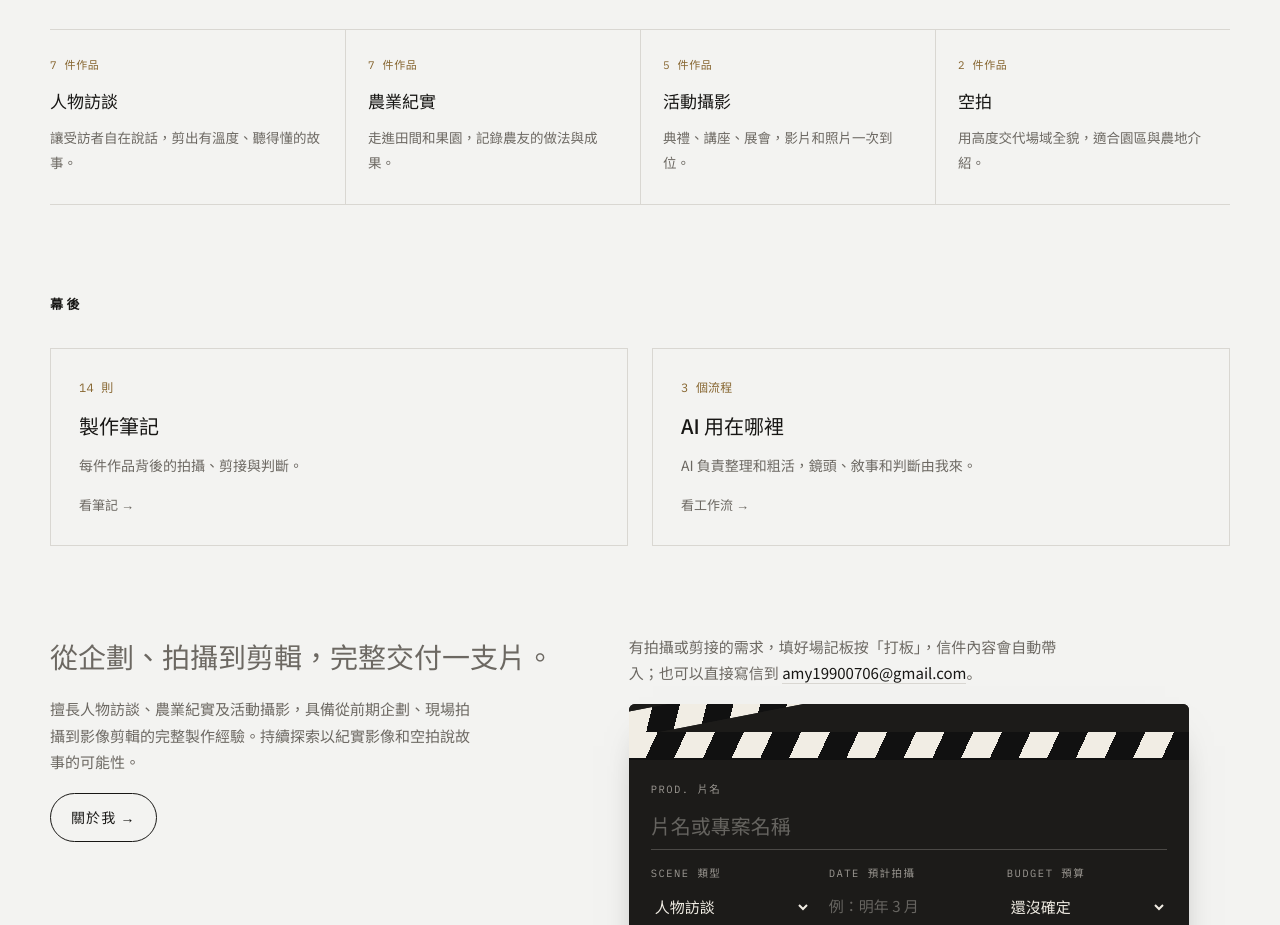
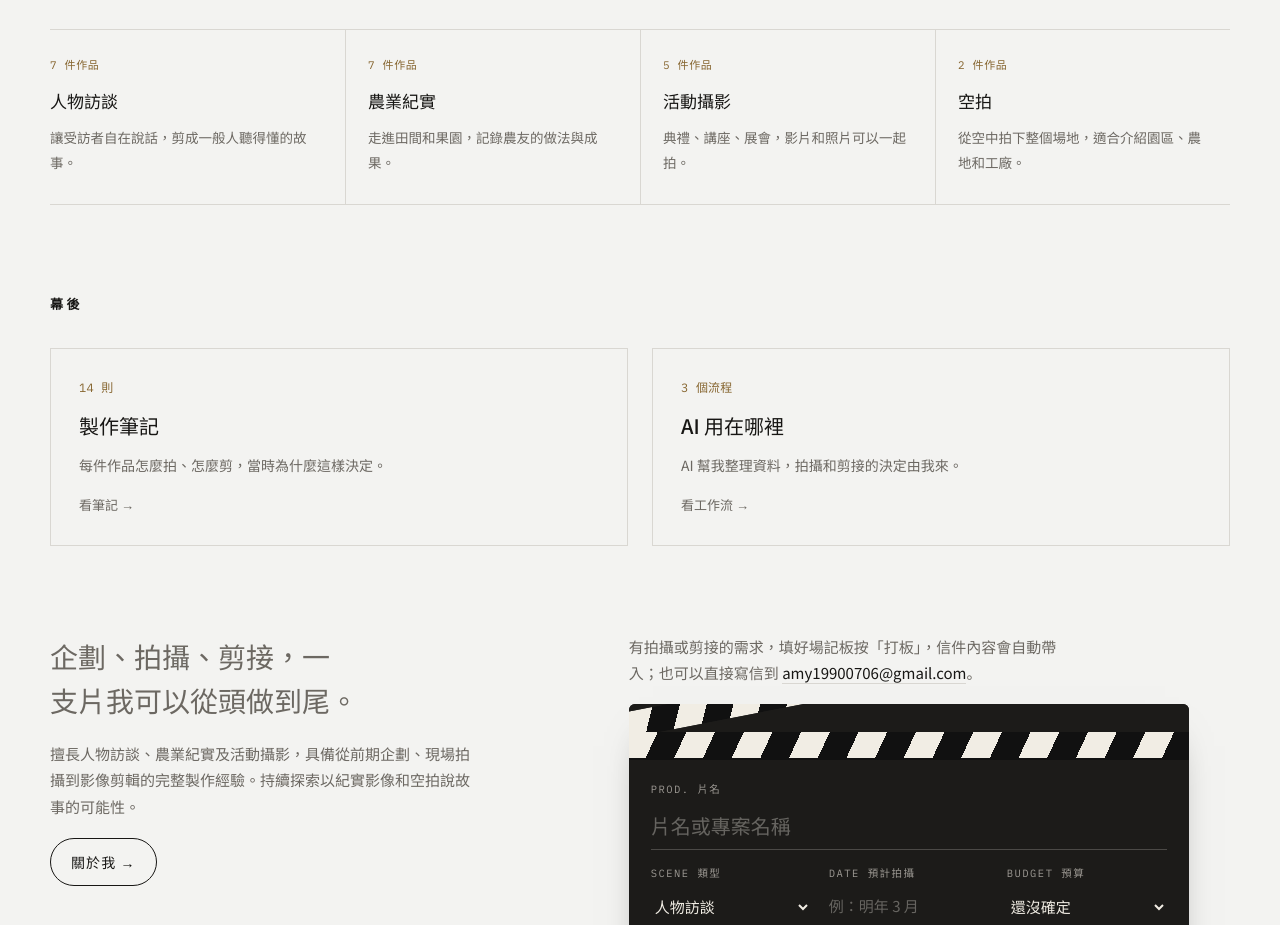
Before and after one commit to Amy0706-svg/portfolio, a plain HTML site: page index.html in a window 1280 px wide. Shown: the part 2604-3529 px from the top of the page. Drawn offline with Linux system fonts and the light colour scheme.

Commit message:
Rewrite site copy in plain language: drop abstract adjectives, contrast framing and poetic endings (in review)
Co-Authored-By: Claude Opus 5.5 <noreply@anthropic.com>
Claude-Session: https://claude.ai/code/session_01UxQ4k5zeX2wd9Dx3mjBrep

```diff
--- a/index.html
+++ b/index.html
@@ -633,7 +633,7 @@ const WORKS = [
     summary: "替苓業國際教育學院拍攝廣達國際機械的新廠落成典禮。現場另有攝影團隊記錄整場典禮，我負責的是另一條故事線：苓業創辦人黃鵬峻老師，和廣達機械老闆兄弟之間的互動。兄弟倆曾是苓業的課程學員，影片要讓人看到這段學習對他們事業的影響。2026 年 10 月 1 日拍攝，剪成 1 分 53 秒的社群影片。",
     notes: [
       { h: "同一場活動，找自己的角度", p: [
-        "典禮流程已經有別的團隊在拍，我把鏡頭放在人身上：創辦人和老闆兄弟的對話、互動和現場反應。片子因此有一條人物故事，不只是流程紀錄。"
+        "典禮流程已經有別的團隊在拍，我就專拍人：創辦人和老闆兄弟的對話、互動和現場反應。所以片子除了典禮流程，還有一段人物的故事。"
       ]},
       { h: "敘事調整", p: [
         "初版以活動紀錄的時間順序呈現。後續依發布需求，將學員感謝老師的現場發言提前，調整開場的敘事順序，再帶入剪綵、空拍與活動畫面。"
@@ -649,10 +649,10 @@ const WORKS = [
     spec: "4K · 23.976p · 16:9", duration: "0:57",
     cover: "images/xinhui.jpg",
     video: "videos/xinhui-brand.mp4", poster: "images/xinhui-poster.jpg",
-    summary: "替設計團隊心洄拍攝的品牌形象影片，以品牌理念和工作現場為主軸：場地佈置、和客戶討論、把設計一張一張貼進真實空間。2026 年 6 月完成，片長 57 秒。",
+    summary: "替設計團隊心洄拍的品牌形象影片。拍他們佈置場地、和客戶討論、把設計貼上牆面和玻璃的過程。2026 年 6 月完成，片長 57 秒。",
     notes: [
       { h: "剪接重點", p: [
-        "不拍成果展示，拍做事的過程。片中字卡「我們設計的，從來不只是畫面」「每一個細節，都有存在的理由」「美感，必須能被執行」，每一句都對到一個工作中的畫面，讓觀眾從動作理解這個團隊在意什麼。"
+        "鏡頭跟著團隊做事，沒有擺拍成品。片中三句字卡「我們設計的，從來不只是畫面」「每一個細節，都有存在的理由」「美感，必須能被執行」，每一句都配一個正在工作的畫面。"
       ]}
     ]
   },
@@ -664,7 +664,7 @@ const WORKS = [
     spec: "4K · 23.976p · 16:9", duration: "1:35",
     cover: "images/coffee-cupping.jpg",
     video: "videos/coffee-cupping.mp4", poster: "images/coffee-cupping-poster.jpg",
-    summary: "記錄 2026 臺南市國產精品咖啡評鑑暨分享媒合推廣活動。從活動佈置、現場杯測體驗到媒合競標，整理成 1 分 35 秒的活動紀錄，作為活動成果與品牌宣傳素材。",
+    summary: "記錄 2026 臺南市國產精品咖啡評鑑暨分享媒合推廣活動。從活動佈置、現場杯測體驗到媒合競標，剪成 1 分 35 秒的活動紀錄，給主辦單位做成果報告和宣傳用。",
     notes: [
       { h: "剪接重點", p: [
         "片子分成三段：活動佈置、咖啡杯測體驗、媒合競標。每段用中英雙語字卡開頭，沒到現場的人也能跟上活動流程。"
@@ -682,7 +682,7 @@ const WORKS = [
     summary: "替心洄拍攝的東山咖啡推廣短片。主持人行恩走訪東山咖啡，和店長聊品牌故事、烘豆特色與在地文化。2026 年 6 月拍攝，剪成 1 分 04 秒直式影片，給 Reels 和短影音平台使用。",
     notes: [
       { h: "剪接重點", p: [
-        "把烘豆知識拆成觀眾記得住的短句，搭配中英雙語字卡，例如「水洗、蜜處理、日曬」「每一道工序，都影響最終風味」。結尾留給來客試喝的真實反應，讓品牌故事落在一杯咖啡上。"
+        "把烘豆知識拆成一句一句的短字卡，中英雙語，例如「水洗、蜜處理、日曬」「每一道工序，都影響最終風味」。結尾放來客試喝後的反應。"
       ]}
     ]
   },
@@ -721,7 +721,7 @@ const WORKS = [
     summary: "訪問金川農園主人小敦，聊果園經營與病蟲害改善經驗。透過訪談與實際種植畫面，傳達農園重視友善環境、降低農藥使用的理念。",
     notes: [
       { h: "剪接重點", p: [
-        "用慢節奏、偏紀錄片的敘事，以訪談當主軸，搭配果園環境的 B-roll，讓資訊有層次，也更可信。"
+        "節奏放慢，用紀錄片的方式剪。以訪談為主，中間穿插果園的畫面，農友講到哪裡，觀眾就看得到哪裡。"
       ]}
     ],
     rights: PRIOR
@@ -738,10 +738,10 @@ const WORKS = [
     quote: { text: "前期螞蟻、介殼都很嚴重，用了半年多後，目前樹上幾乎沒有介殼、也沒有螞蟻。", by: "李大哥，夢想有機莊園" },
     notes: [
       { h: "長片：紀錄片式敘事", p: [
-        "著重金句挑選、情緒轉折與資訊層次安排，搭配果園現場 B-roll，保留真實感。"
+        "花最多時間在挑農友講的話：哪幾句最有說服力、前後怎麼排。中間穿插果園的畫面。"
       ]},
       { h: "短版：30 秒講清楚成果", p: [
-        "用「問題 → 時間 → 結果」的結構，保留農友證詞的可信度，再用果園 B-roll 佐證、推進節奏，讓觀眾在 30 秒內看懂重點。"
+        "照「問題 → 時間 → 結果」排：先講原本的蟲害，再講用了多久，最後講現在的樣子。果園畫面用來對照農友說的話，30 秒內講完。"
       ]}
     ],
     rights: PRIOR
@@ -758,8 +758,8 @@ const WORKS = [
     quote: { text: "以前線蟲會讓表皮黑化，這次採收的山藥白的就是白，幾乎沒有外觀問題。", by: "葉俊郎，雙溪山藥郎" },
     notes: [
       { h: "剪接重點", p: [
-        "分次拍攝的素材，以「最終收成成果」為主體，保留農友真實的反應和現場情緒。",
-        "短版用「有效 → 問題（線蟲黑化）→ 結果（白的就是白）」的節奏剪進 20 秒內，搭配山藥表皮與切面近拍，讓人一眼看懂賣相的價值。"
+        "素材是分好幾次拍的，剪的時候以最後的收成為主，留下農友看到成果時的反應。",
+        "短版用「有效 → 問題（線蟲黑化）→ 結果（白的就是白）」的順序剪進 20 秒內，搭配山藥表皮和切面的近拍，好不好看一眼就知道。"
       ]}
     ],
     rights: PRIOR
@@ -775,7 +775,7 @@ const WORKS = [
     summary: "用空拍介紹桃園大溪蕃薯藤的園區樣貌，另剪一支 30 秒直式短版給社群使用。",
     notes: [
       { h: "剪接重點", p: [
-        "沒有旁白，用「全貌 → 動線 → 核心區」三段整理場域資訊，搭配簡單的文字標註（田區分布、入口到核心區、主要設施）。節奏乾淨、偏商業呈現，適合在 Reels 快速看懂。"
+        "整支片沒有旁白，照「全貌 → 動線 → 核心區」的順序走，每一段配一行文字標註（田區分布、入口到核心區、主要設施）。"
       ]}
     ],
     rights: PRIOR
@@ -788,12 +788,12 @@ const WORKS = [
     spec: "1080 × 1920 · 直式 9:16", duration: "0:28",
     cover: "images/zhuolan-reels-card.jpg",
     video: "videos/zhuolan-reels.mp4", poster: "images/zhuolan-reels-poster.jpg", vertical: true,
-    summary: "從甘露梨果園訪談長片剪出的 IG Reels 成果短片，用 30 秒把農友的使用成果說清楚、建立信任。",
+    summary: "從甘露梨果園的訪談長片剪出 28 秒的 Reels，講農友用了之後果園的改變。",
     quote: { text: "前期螞蟻、介殼都很嚴重，用了半年多後，目前樹上幾乎沒有介殼、也沒有螞蟻。", by: "李大哥，夢想有機莊園" },
     versions: [["完整訪談（YouTube）", "5:27", "zhuolan-dream-farm"]],
     notes: [
       { h: "剪接重點", p: [
-        "用「問題 → 時間 → 結果」的成果敘事，保留農友證詞的可信度，再用果園現場 B-roll 佐證、推進節奏。字幕放大置中，關掉聲音也看得懂。"
+        "照「問題 → 時間 → 結果」的順序剪，果園畫面穿插在中間。字幕放大置中，關掉聲音也看得懂。"
       ]}
     ],
     rights: PRIOR
@@ -806,12 +806,12 @@ const WORKS = [
     spec: "1080 × 1920 · 直式 9:16", duration: "0:19",
     cover: "images/shuangxi-yam-reels-card.jpg",
     video: "videos/shuangxi-yam-reels.mp4", poster: "images/shuangxi-yam-reels-poster.jpg", vertical: true,
-    summary: "更短、更快的版本：19 秒內讓觀眾第一眼就懂成果在哪裡。",
+    summary: "從山藥郎的訪談剪出 19 秒的 Reels，第一句就講成果。",
     quote: { text: "以前線蟲會讓表皮黑化，這次採收的山藥白的就是白，幾乎沒有外觀問題。", by: "葉俊郎，雙溪山藥郎" },
     versions: [["完整訪談（YouTube）", "2:08", "shuangxi-yam"]],
     notes: [
       { h: "剪接重點", p: [
-        "以「有效（鉤子）→ 問題（線蟲讓表皮黑化）→ 結果（白的就是白）」的節奏剪進 20 秒內，搭配山藥表皮與切面近拍，讓人看懂賣相的價值。"
+        "以「有效（鉤子）→ 問題（線蟲讓表皮黑化）→ 結果（白的就是白）」的順序剪進 20 秒內，搭配山藥表皮和切面的近拍，好不好看一眼就知道。"
       ]}
     ],
     rights: PRIOR
@@ -824,11 +824,11 @@ const WORKS = [
     spec: "DJI Air 2S · 直式 9:16", duration: "0:31",
     cover: "images/fanshuteng-reels-card.jpg",
     video: "videos/fanshuteng-reels.mp4", poster: "images/fanshuteng-reels-poster.jpg", vertical: true,
-    summary: "把園區空拍剪成 30 秒直式短版，讓沒去過的人在 Reels 上快速看懂園區配置。",
+    summary: "把園區空拍剪成 31 秒的直式短版，沒去過的人看一次就知道園區怎麼走。",
     versions: [["YouTube 園區空拍", "", "fanshuteng-aerial"]],
     notes: [
       { h: "剪接重點", p: [
-        "沒有旁白，用「全貌 → 動線 → 核心區」整理場域資訊。每個鏡頭配一行標註，例如「動線｜入口 → 停車場」「水池生態保育區｜主要設施」，節奏乾淨，偏商業呈現。"
+        "沒有旁白，照「全貌 → 動線 → 核心區」的順序走。每個鏡頭配一行標註，例如「動線｜入口 → 停車場」「水池生態保育區｜主要設施」。"
       ]}
     ],
     rights: PRIOR
@@ -841,10 +841,10 @@ const WORKS = [
     spec: "16:9", duration: "1:44",
     cover: "images/farm-talk.jpg",
     video: "videos/farm-talk.mp4", poster: "images/farm-talk-poster.jpg",
-    summary: "把一場實體農業講座（友善農物銷售心法與活菌應用）剪成 1 分 44 秒精華短片，用於社群宣傳和活動、產品認知。",
+    summary: "把一場實體農業講座（友善農物銷售心法與活菌應用）剪成 1 分 44 秒的精華，放在社群上宣傳活動和產品。",
     notes: [
       { h: "剪接重點", p: [
-        "用「重點句＋情境 B-roll」把講座內容濃縮成能快速理解的精華，從入場報到、講座重點、試吃到結尾交流，用字卡標出段落。"
+        "每一段用一句講者的重點，配上現場畫面。從入場報到、講座、試吃到結尾交流，段落之間用字卡分開。"
       ]}
     ],
     rights: "前公司／合作團隊專案。影像與品牌權利屬原單位，僅作作品集展示。"
@@ -901,10 +901,10 @@ function card(w) {
 
 const FEATURED = ["quanda-opening", "xinhui-brand", "dongshan-coffee", "fanshuteng-aerial", "open-house-taipei-2023"];
 const SERVICES = [
-  ["人物訪談", "人物訪談", "讓受訪者自在說話，剪出有溫度、聽得懂的故事。"],
+  ["人物訪談", "人物訪談", "讓受訪者自在說話，剪成一般人聽得懂的故事。"],
   ["農業紀實", "農業紀實", "走進田間和果園，記錄農友的做法與成果。"],
-  ["活動攝影", "活動紀錄", "典禮、講座、展會，影片和照片一次到位。"],
-  ["空拍", "空拍", "用高度交代場域全貌，適合園區與農地介紹。"]
+  ["活動攝影", "活動紀錄", "典禮、講座、展會，影片和照片可以一起拍。"],
+  ["空拍", "空拍", "從空中拍下整個場地，適合介紹園區、農地和工廠。"]
 ];
 let tcRaf = 0;
 
@@ -942,13 +942,13 @@ function renderHome() {
       <section class="home-sec">
         <div class="sec-head"><h2>幕後</h2></div>
         <div class="more">
-          <a href="#notes"><small class="tc">${WORKS.reduce((n, w) => n + (w.notes || []).length, 0)} 則</small><b>製作筆記</b><span>每件作品背後的拍攝、剪接與判斷。</span><em>看筆記 →</em></a>
-          <a href="#ai"><small class="tc">${AI_PAGE.flows.length} 個流程</small><b>AI 用在哪裡</b><span>AI 負責整理和粗活，鏡頭、敘事和判斷由我來。</span><em>看工作流 →</em></a>
+          <a href="#notes"><small class="tc">${WORKS.reduce((n, w) => n + (w.notes || []).length, 0)} 則</small><b>製作筆記</b><span>每件作品怎麼拍、怎麼剪，當時為什麼這樣決定。</span><em>看筆記 →</em></a>
+          <a href="#ai"><small class="tc">${AI_PAGE.flows.length} 個流程</small><b>AI 用在哪裡</b><span>AI 幫我整理資料，拍攝和剪接的決定由我來。</span><em>看工作流 →</em></a>
         </div>
       </section>
       <section class="home-sec hello">
         <div class="stack">
-          <p class="big">從企劃、拍攝到剪輯，完整交付一支片。</p>
+          <p class="big">企劃、拍攝、剪接，一支片我可以從頭做到尾。</p>
           <p>${esc(SITE.intro[1])}</p>
           <a class="btn" href="#about">關於我 →</a>
         </div>
@@ -1219,25 +1219,25 @@ const ABOUT = {
   ],
   name: {
     quote: "讓土地與職人的故事被看見。",
-    text: "協助農友與品牌整理重點、剪出清楚的版本，讓觀眾真正理解他們在做什麼。"
+    text: "幫農友和品牌整理重點，剪成觀眾看得懂的版本，讓更多人知道他們在做什麼。"
   },
   me: [
-    "兼具影像敘事與設計整合力，能把品牌理念轉成清楚、有溫度的視覺內容。字卡、版面和社群規格也一起整理好，影片拿到就能用。",
-    "習慣小型團隊的多工模式，用清單化回饋和里程碑對齊進度，讓交付品質和時程可控。影像語言：乾淨、紀實、有溫度。"
+    "我是設計背景出身，字卡、版面和各平台的尺寸會跟影片一起做好，交出去就能直接上架。",
+    "待過小團隊，習慣一個人顧好幾件事。修改意見整理成清單，進度用時間點對齊，交件比較不會拖。畫面風格偏乾淨、紀實。"
   ],
   services: [
-    ["人物訪談", "讓受訪者自在說話，剪出有溫度、聽得懂的人物故事。"],
+    ["人物訪談", "讓受訪者自在說話，剪成一般人聽得懂的人物故事。"],
     ["農業紀實", "走進田間和果園，記錄農友的做法與成果，長片與短版一起交付。"],
-    ["活動紀錄", "典禮、講座、展會，影片與現場照片一次到位。"],
-    ["品牌形象影片", "從企劃、拍攝到剪接，替品牌說清楚它在意什麼。"],
+    ["活動紀錄", "典禮、講座、展會，影片和現場照片可以一起拍。"],
+    ["品牌形象影片", "從企劃、拍攝到剪接，把品牌想講的事拍清楚。"],
     ["社群短影音", "Reels、Shorts 直式 9:16，字幕放大，關掉聲音也看得懂。"],
-    ["空拍", "用高度交代場域全貌，適合園區、農地與工廠介紹。"]
+    ["空拍", "從空中拍下整個場地，適合介紹園區、農地和工廠。"]
   ],
   process: [
     ["了解用途與目標", "平台、素材狀況、參考風格、時程"],
-    ["確認方向", "先對齊結構與版本，告訴你會怎麼拍、怎麼剪"],
-    ["拍攝與初剪", "以清楚好懂為優先，初稿就能直接使用"],
-    ["調整修正", "依清單化回饋，一次整批修正"],
+    ["確認方向", "先講好結構和要剪幾個版本，讓你知道會怎麼拍、怎麼剪"],
+    ["拍攝與初剪", "初稿就做到可以直接使用的程度"],
+    ["調整修正", "修改意見整理成一張清單，一次改完"],
     ["定稿輸出", "依平台規格輸出 16:9、9:16、1:1 並備份"]
   ],
   partners: "苓業國際教育學院、心洄、鮮之路、台鹽、桃園大溪蕃薯藤、打開台北、亞洲生技大展、2023 國際旅遊夫人選美；拍攝對象包括金川農園、夢想有機莊園、雙溪山藥郎、其吉有機草莓農園。",
@@ -1366,7 +1366,7 @@ function renderNotes() {
     <div class="page-head">
       <div class="eyebrow"><span>${esc(SITE.name)}</span><b>NOTES</b></div>
       <h1>製作筆記</h1>
-      <p class="lede">每件作品背後的拍攝、剪接與判斷，從 ${new Set(items.map(i => i.w.id)).size} 件作品整理出 ${items.length} 則筆記。</p>
+      <p class="lede">每件作品怎麼拍、怎麼剪、為什麼這樣決定。從 ${new Set(items.map(i => i.w.id)).size} 件作品整理出 ${items.length} 則筆記。</p>
     </div>
     <div class="ngrid">
       ${sorted().filter(w => (w.notes || []).length).map((w, k) => `<a class="ncard" href="#w-${esc(w.id)}" style="--i:${k}">
```
